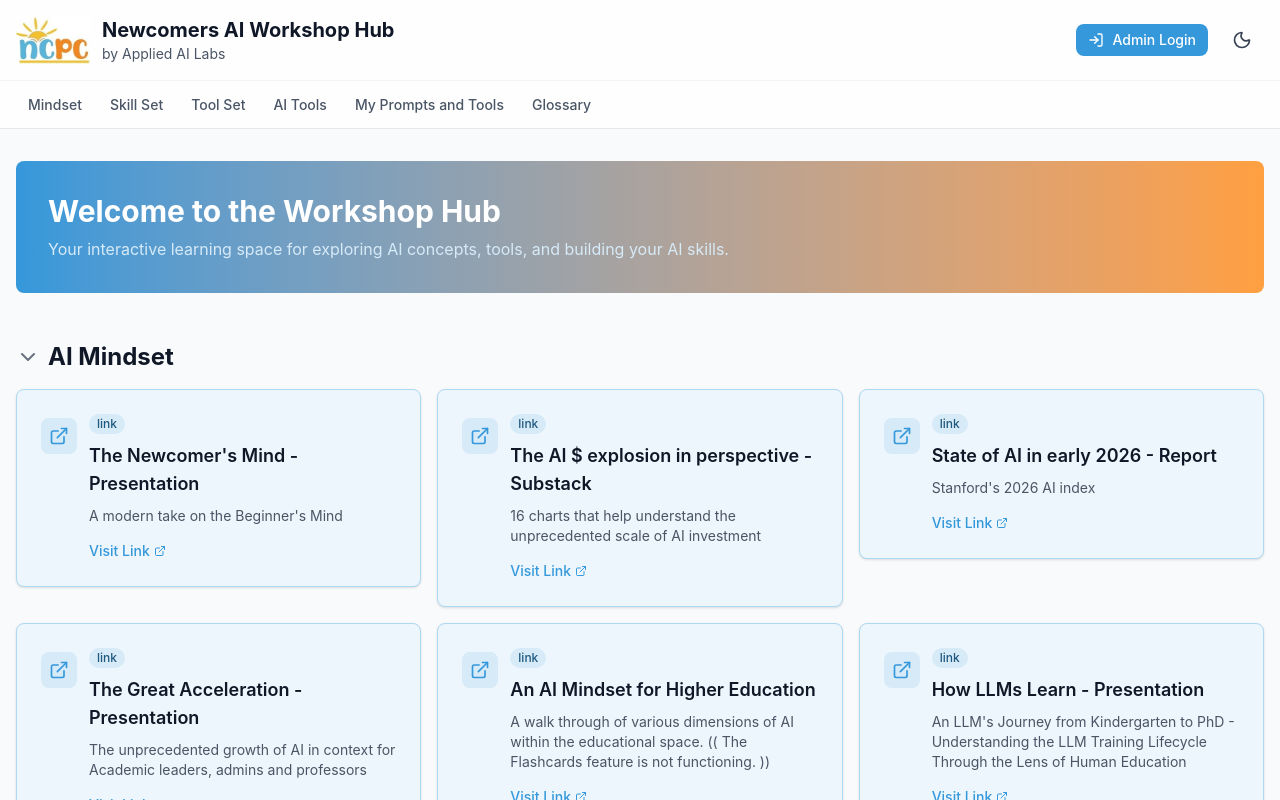
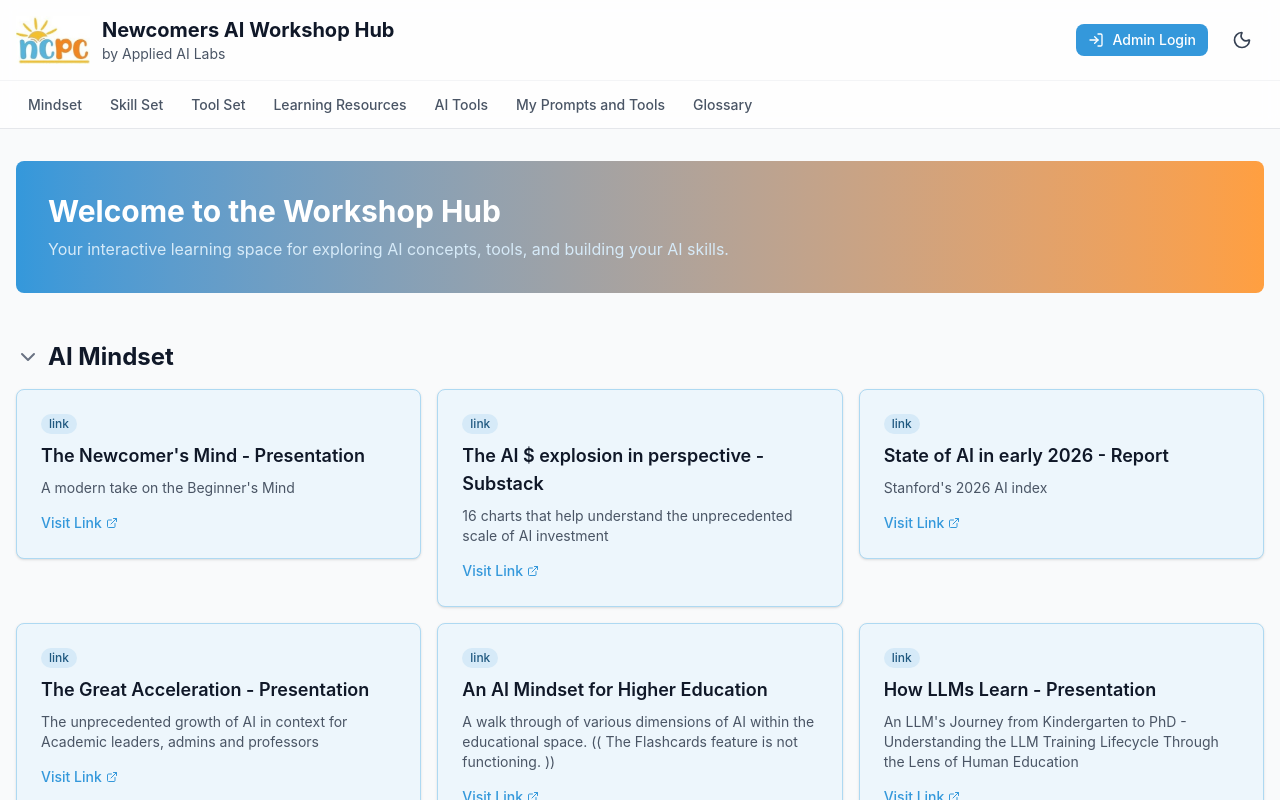
Before and after one commit to toddwmac/ai-workshop-launchpad, a React (Vite) app: page / in a window 1280 px wide. Both pictures are taken after a click on the button "AI Mindset". Shown: the top 800 px of the page. Built offline with nearby package versions, Linux system fonts and the light colour scheme.

Commit message:
Resources Tab add

```diff
--- a/src/App.tsx
+++ b/src/App.tsx
@@ -270,6 +270,21 @@ function App() {
           />
         </div>
 
+        <div id="learningResources">
+          <Section
+            title="AI Learning Resources"
+            sectionId="learningResources"
+            content={content}
+            onAddItem={handleAddItem}
+            onEditItem={handleEditItem}
+            onDeleteItem={handleDeleteItem}
+            onReorder={handleReorderItems}
+            isAdmin={isAuthenticated}
+            isOpen={openSections.has('learningResources')}
+            onToggle={() => toggleSection('learningResources')}
+          />
+        </div>
+
         <div id="ai-tools">
           <Tools
             tools={aiTools}
--- a/src/components/Layout/Header.tsx
+++ b/src/components/Layout/Header.tsx
@@ -6,6 +6,7 @@ const navLinks = [
   { href: '#mindset', label: 'Mindset' },
   { href: '#skillSet', label: 'Skill Set' },
   { href: '#toolSet', label: 'Tool Set' },
+  { href: '#learningResources', label: 'Learning Resources' },
   { href: '#ai-tools', label: 'AI Tools' },
   { href: '#prompts-and-tools', label: 'My Prompts and Tools' },
   { href: '#glossary', label: 'Glossary' },
--- a/src/components/Sections/ContentForm.tsx
+++ b/src/components/Sections/ContentForm.tsx
@@ -6,7 +6,7 @@ import { Button } from '../UI/Button';
 
 interface ContentFormProps {
   item?: ContentItem;
-  sectionId: 'mindset' | 'skillSet' | 'toolSet';
+  sectionId: 'mindset' | 'skillSet' | 'toolSet' | 'learningResources';
   onSubmit: (item: Omit<ContentItem, 'id' | 'createdAt' | 'updatedAt'>) => void;
   onCancel: () => void;
 }
--- a/src/components/Sections/ContentItem.tsx
+++ b/src/components/Sections/ContentItem.tsx
@@ -1,16 +1,15 @@
-import { ExternalLink, FileText, Edit, Trash2 } from 'lucide-react';
+import { ExternalLink, Edit, Trash2 } from 'lucide-react';
 import type { ContentItem } from '../../types';
 import { Card } from '../UI/Card';
 import { Button } from '../UI/Button';
 import { Tag } from '../UI/Tag';
-import clsx from 'clsx';
 
 interface ContentItemProps {
   item: ContentItem;
   onEdit: (item: ContentItem) => void;
   onDelete: (id: string) => void;
   isAdmin: boolean;
-  colorVariant?: 'blue' | 'green' | 'purple';
+  colorVariant?: 'blue' | 'green' | 'purple' | 'teal';
 }
 
 export function ContentItemComponent({ item, onEdit, onDelete, isAdmin, colorVariant }: ContentItemProps) {
@@ -38,19 +37,7 @@ export function ContentItemComponent({ item, onEdit, onDelete, isAdmin, colorVar
         </div>
       )}
 
-      <div className="flex items-start gap-3">
-        <div className={clsx(
-          'mt-1 rounded-lg p-2',
-          item.type === 'link' ? 'bg-brand-blue-100 dark:bg-brand-blue-900' : 'bg-gray-100 dark:bg-gray-700'
-        )}>
-          {item.type === 'link' ? (
-            <ExternalLink className="h-5 w-5 text-brand-blue-500 dark:text-brand-blue-400" />
-          ) : (
-            <FileText className="h-5 w-5 text-gray-600 dark:text-gray-400" />
-          )}
-        </div>
-
-        <div className="flex-1">
+      <div className="flex-1">
           <div className="mb-2 flex items-center gap-2">
             <Tag variant={item.type === 'link' ? 'primary' : 'default'} size="sm">
               {item.type}
@@ -77,7 +64,6 @@ export function ContentItemComponent({ item, onEdit, onDelete, isAdmin, colorVar
             </a>
           )}
         </div>
-      </div>
     </Card>
   );
 }
--- a/src/components/Sections/Section.tsx
+++ b/src/components/Sections/Section.tsx
@@ -19,10 +19,11 @@ export function Section({ title, sectionId, content, onAddItem, onEditItem, onDe
   const [draggedId, setDraggedId] = useState<string | null>(null);
   const [dragOverId, setDragOverId] = useState<string | null>(null);
 
-  const sectionColors: Record<string, 'blue' | 'green' | 'purple'> = {
+  const sectionColors: Record<string, 'blue' | 'green' | 'purple' | 'teal'> = {
     mindset: 'blue',
     skillSet: 'green',
     toolSet: 'purple',
+    learningResources: 'teal',
   };
   const colorVariant = sectionColors[sectionId];
 
--- a/src/components/UI/Card.tsx
+++ b/src/components/UI/Card.tsx
@@ -1,7 +1,7 @@
 import type { ReactNode } from 'react';
 import clsx from 'clsx';
 
-type ColorVariant = 'blue' | 'green' | 'purple' | 'default';
+type ColorVariant = 'blue' | 'green' | 'purple' | 'teal' | 'default';
 
 interface CardProps {
   children: ReactNode;
@@ -16,6 +16,7 @@ const colorStyles: Record<ColorVariant, string> = {
   blue: 'border-brand-blue-200 bg-brand-blue-50 dark:border-brand-blue-800 dark:bg-brand-blue-950',
   green: 'border-brand-yellow-200 bg-brand-yellow-50 dark:border-brand-yellow-800 dark:bg-brand-yellow-950',
   purple: 'border-brand-orange-200 bg-brand-orange-50 dark:border-brand-orange-800 dark:bg-brand-orange-950',
+  teal: 'border-brand-teal-200 bg-brand-teal-50 dark:border-brand-teal-800 dark:bg-brand-teal-950',
 };
 
 export function Card({ children, className, hoverable, onClick, colorVariant }: CardProps) {
--- a/src/index.css
+++ b/src/index.css
@@ -37,6 +37,18 @@
   --color-brand-yellow-800: #6e570a;
   --color-brand-yellow-900: #584510;
   --color-brand-yellow-950: #322505;
+
+  --color-brand-teal-50: #edf8fb;
+  --color-brand-teal-100: #d6f2f6;
+  --color-brand-teal-200: #c6eaf1;
+  --color-brand-teal-300: #9dd9e6;
+  --color-brand-teal-400: #6dc5d8;
+  --color-brand-teal-500: #4ab3ca;
+  --color-brand-teal-600: #3a97ad;
+  --color-brand-teal-700: #307b8e;
+  --color-brand-teal-800: #2a6472;
+  --color-brand-teal-900: #25525e;
+  --color-brand-teal-950: #143540;
 }
 
 html {
--- a/src/types/index.ts
+++ b/src/types/index.ts
@@ -5,7 +5,7 @@ export interface ContentItem {
   title: string;
   description: string;
   url?: string; // For link items
-  section: 'mindset' | 'skillSet' | 'toolSet';
+  section: 'mindset' | 'skillSet' | 'toolSet' | 'learningResources';
   createdAt: string;
   updatedAt: string;
 }
@@ -60,7 +60,7 @@ export interface ExportData {
 // Section Component Props
 export interface SectionProps {
   title: string;
-  sectionId: 'mindset' | 'skillSet' | 'toolSet';
+  sectionId: 'mindset' | 'skillSet' | 'toolSet' | 'learningResources';
   content: ContentItem[];
   onAddItem: (item: Omit<ContentItem, 'id' | 'createdAt' | 'updatedAt'>) => void;
   onEditItem: (id: string, item: Partial<ContentItem>) => void;
```
